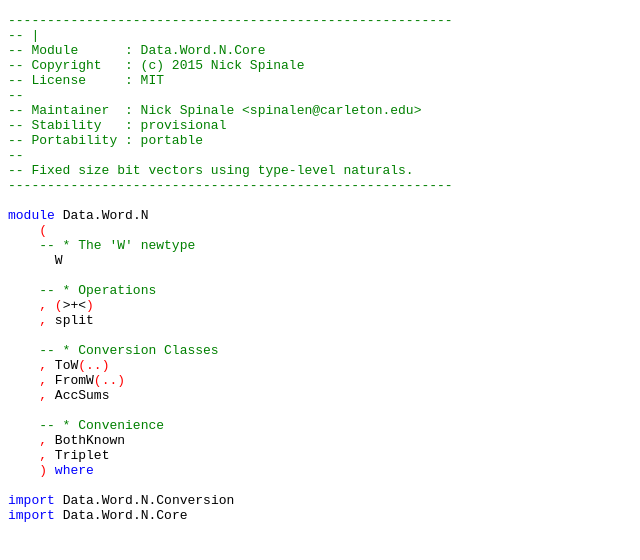
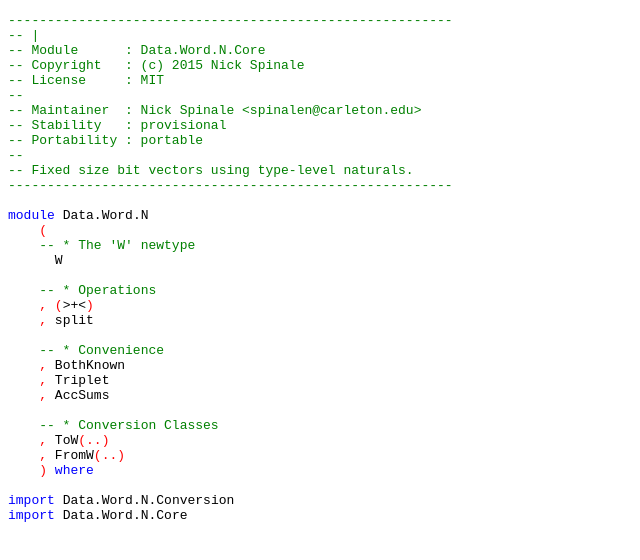
Before and after one commit to nickspinale/bigword, a plain HTML site: page doc/src/Data-Word-N.html in a window 1280 px wide. Shown: the whole page, without its empty margins (0-640 px from the left). Drawn offline with Linux system fonts and the light colour scheme.

Commit message:
updated docs

```diff
--- a/doc/src/Data-Word-N.html
+++ b/doc/src/Data-Word-N.html
@@ -29,14 +29,14 @@
 <a name="line-20"></a>    <span class='hs-layout'>,</span> <span class='hs-layout'>(</span><span class='hs-varop'>&gt;+&lt;</span><span class='hs-layout'>)</span>
 <a name="line-21"></a>    <span class='hs-layout'>,</span> <span class='hs-varid'>split</span>
 <a name="line-22"></a>
-<a name="line-23"></a>    <span class='hs-comment'>-- * Conversion Classes</span>
-<a name="line-24"></a>    <span class='hs-layout'>,</span> <span class='hs-conid'>ToW</span><span class='hs-layout'>(</span><span class='hs-keyglyph'>..</span><span class='hs-layout'>)</span>
-<a name="line-25"></a>    <span class='hs-layout'>,</span> <span class='hs-conid'>FromW</span><span class='hs-layout'>(</span><span class='hs-keyglyph'>..</span><span class='hs-layout'>)</span>
+<a name="line-23"></a>    <span class='hs-comment'>-- * Convenience</span>
+<a name="line-24"></a>    <span class='hs-layout'>,</span> <span class='hs-conid'>BothKnown</span>
+<a name="line-25"></a>    <span class='hs-layout'>,</span> <span class='hs-conid'>Triplet</span>
 <a name="line-26"></a>    <span class='hs-layout'>,</span> <span class='hs-conid'>AccSums</span>
 <a name="line-27"></a>
-<a name="line-28"></a>    <span class='hs-comment'>-- * Convenience</span>
-<a name="line-29"></a>    <span class='hs-layout'>,</span> <span class='hs-conid'>BothKnown</span>
-<a name="line-30"></a>    <span class='hs-layout'>,</span> <span class='hs-conid'>Triplet</span>
+<a name="line-28"></a>    <span class='hs-comment'>-- * Conversion Classes</span>
+<a name="line-29"></a>    <span class='hs-layout'>,</span> <span class='hs-conid'>ToW</span><span class='hs-layout'>(</span><span class='hs-keyglyph'>..</span><span class='hs-layout'>)</span>
+<a name="line-30"></a>    <span class='hs-layout'>,</span> <span class='hs-conid'>FromW</span><span class='hs-layout'>(</span><span class='hs-keyglyph'>..</span><span class='hs-layout'>)</span>
 <a name="line-31"></a>    <span class='hs-layout'>)</span> <span class='hs-keyword'>where</span>
 <a name="line-32"></a>
 <a name="line-33"></a><span class='hs-keyword'>import</span> <span class='hs-conid'>Data</span><span class='hs-varop'>.</span><span class='hs-conid'>Word</span><span class='hs-varop'>.</span><span class='hs-conid'>N</span><span class='hs-varop'>.</span><span class='hs-conid'>Conversion</span>
```
Also changed, not shown: doc/Data-Word-N.html (+3 -3 lines), doc/mini_Data-Word-N.html (+1 -1 lines), doc/bigword.txt, 2 other files.
